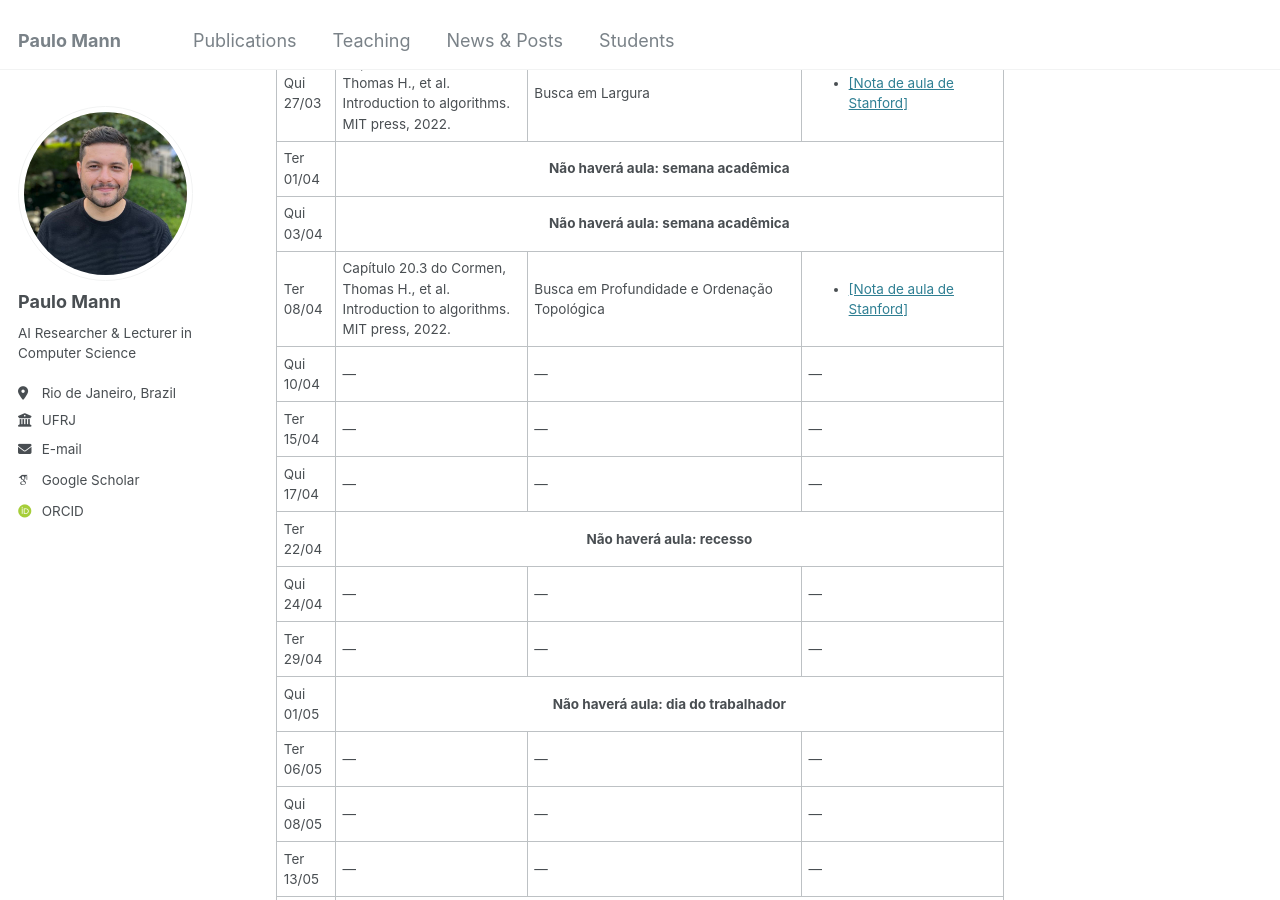
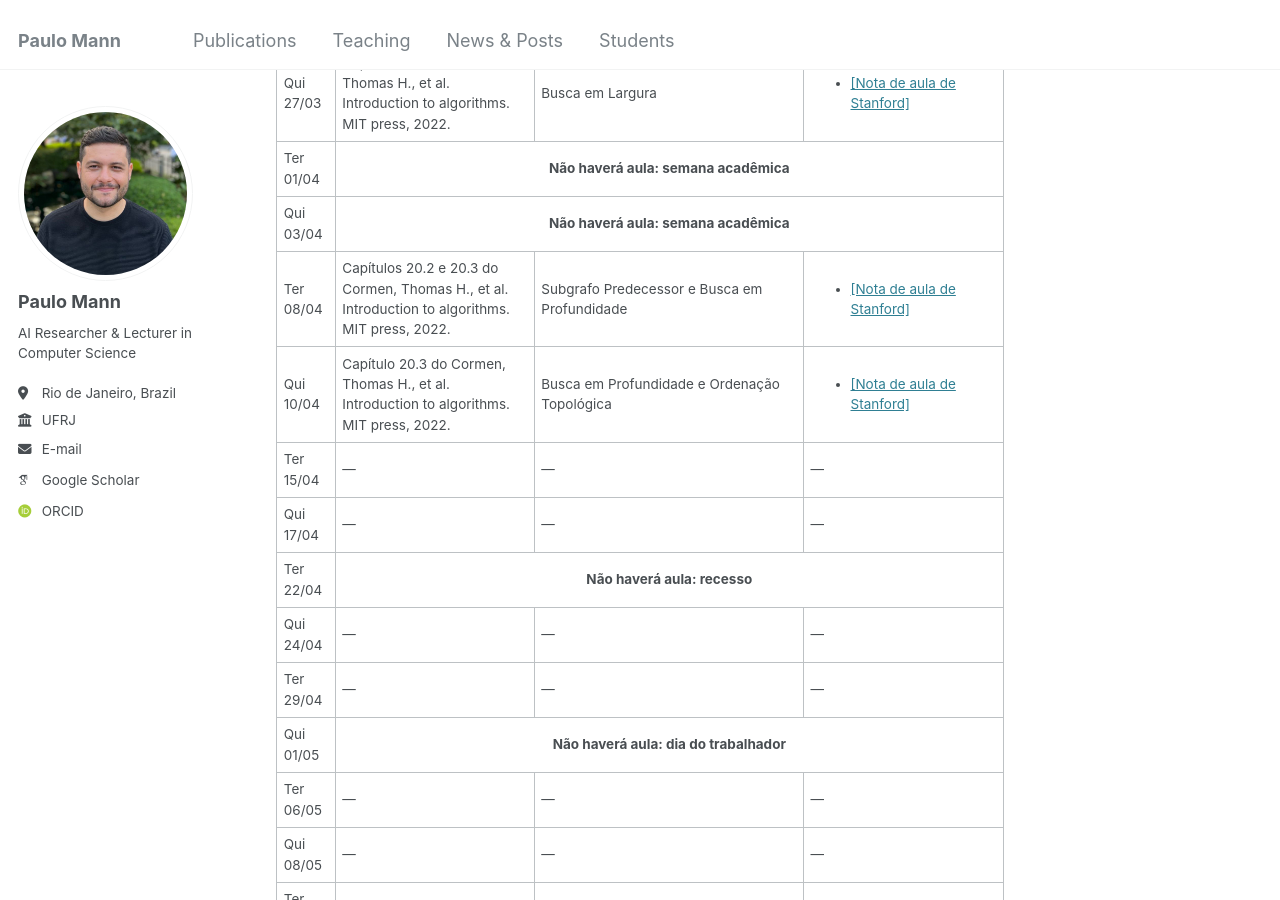
Before and after one commit to paulomann/paulomann.github.io, a Jekyll site: the page built from _teaching/class-1-25-1.md, in a window 1280 px wide and 900 px high, scrolled down 1282 px. Built offline with Jekyll 4.4.1, drawn with Linux system fonts in a browser that asks for light colours; some web fonts are replaced.

Commit message:
atualizando algraf

```diff
--- a/_teaching/class-1-25-1.md
+++ b/_teaching/class-1-25-1.md
@@ -110,6 +110,16 @@ layout: custom-teaching
                 </tr>
                 <tr>
                     <td>Ter 08/04</td>
+                    <td>Capítulos 20.2 e 20.3 do Cormen, Thomas H., et al. Introduction to algorithms. MIT press, 2022.</td>
+                    <td>Subgrafo Predecessor e Busca em Profundidade</td>
+                    <td>
+                        <ul>
+                            <li><a href="https://stanford-cs161.github.io/winter2025/assets/files/lecture9-notes.pdf">[Nota de aula de Stanford]</a></li>
+                        </ul>
+                    </td>
+                </tr>
+                <tr>
+                    <td>Qui 10/04</td>
                     <td>Capítulo 20.3 do Cormen, Thomas H., et al. Introduction to algorithms. MIT press, 2022.</td>
                     <td>Busca em Profundidade e Ordenação Topológica</td>
                     <td>
```
Also changed, not shown: other parts of _teaching/class-1-25-1.md (+0 -1 lines).
